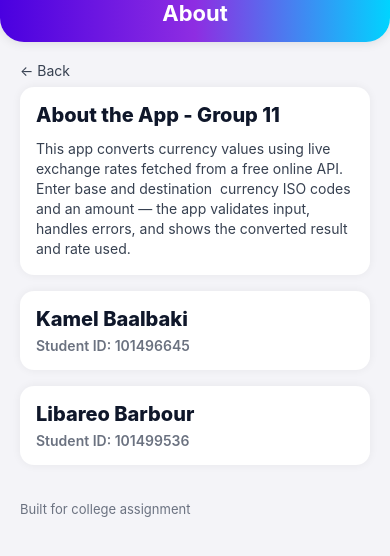
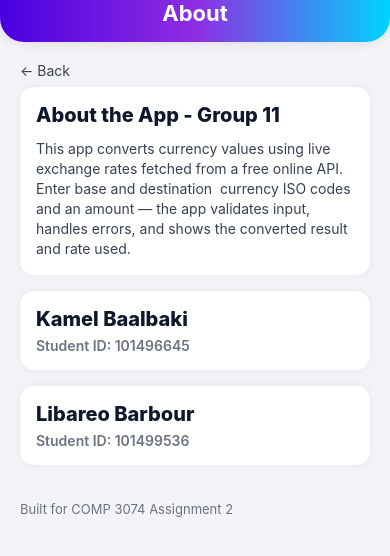
Before and after one commit to KamelBaalbaki/A2_Group_11, a React Native app: screen /About in a window 390 px wide. Shown: the top 556 px of the page. Built offline with nearby package versions, Linux system fonts and the light colour scheme.

Commit message:
Updated About

```diff
--- a/screens/AboutScreen.js
+++ b/screens/AboutScreen.js
@@ -32,7 +32,7 @@ export default function AboutScreen({ navigation }) {
       </Card>
 
 
-      <Text style={styles.footer}>Built for college assignment</Text>
+      <Text style={styles.footer}>Built for COMP 3074 Assignment 2</Text>
       </View>
     </View>
   );
```
